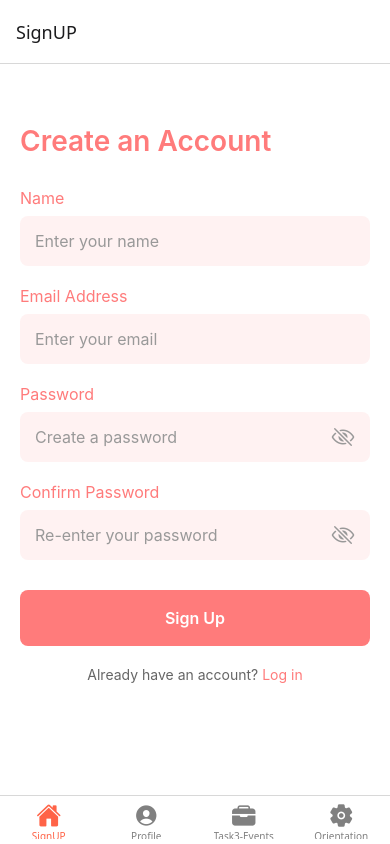
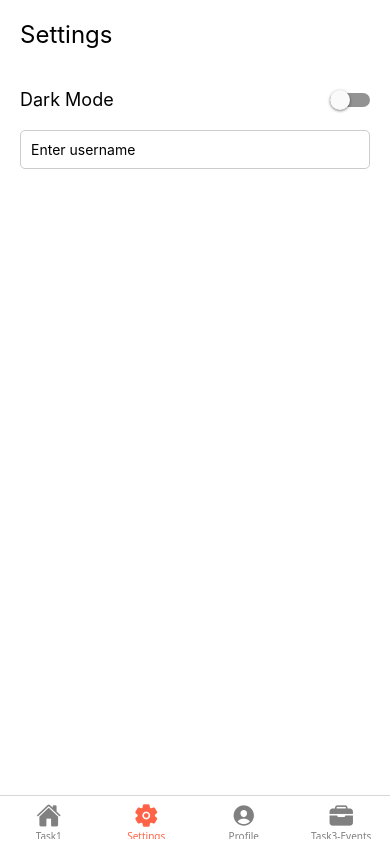
Before and after one commit to Umar-dev23/FundX, a React Native app: screen /Settings in a window 390 px wide. Built offline with nearby package versions, Linux system fonts and the light colour scheme; what expo-notifications would draw is missing.

Commit message:
Tasks of 24-03-2025 are done

```diff
--- a/screens/NavigationHeader.js
+++ b/screens/NavigationHeader.js
@@ -1,55 +1,56 @@
 // navigationHeader.js
-import React from 'react';
-import { createBottomTabNavigator } from '@react-navigation/bottom-tabs';
-import { Ionicons } from '@expo/vector-icons';
+import React from "react";
+import { createBottomTabNavigator } from "@react-navigation/bottom-tabs";
+import { Ionicons } from "@expo/vector-icons";
 
-import SignupScreen from './SignupScreen';
-import ProfileScreen from './ProfileScreen';
-import buttonEvents from "./buttonEvents"
-import OrientataionScreen from './Orientationscreen';
-
+import SignupScreen from "./SignupScreen";
+import ProfileScreen from "./ProfileScreen";
+import buttonEvents from "./buttonEvents";
+import OrientataionScreen from "./Orientationscreen";
+import T1Welcome from "./Tasks/T1Welcome";
+import T2Settings from "./Tasks/T2Settings";
 
 const Tab = createBottomTabNavigator();
 
 export default function NavigationHeader() {
   return (
     <Tab.Navigator
-            initialRouteName="SignUP"
+      initialRouteName="Task1"
       screenOptions={({ route }) => ({
         // Configure icons based on the route/screen name
         tabBarIcon: ({ color, size }) => {
           let iconName;
 
           switch (route.name) {
-                        case 'SignUP':
-                            iconName = 'home';
+            case "Task1":
+              iconName = "home";
               break;
-                        case 'Profile':
-                            iconName = 'person-circle';
+            case "Settings":
+              iconName = "settings";
               break;
-                        case 'Task3-Events':
-                            iconName = 'briefcase';
+            case "Profile":
+              iconName = "person-circle";
               break;
-                        case 'Orientation':
-                            iconName = 'settings';
+            case "Task3-Events":
+              iconName = "briefcase";
               break;
             default:
-                            iconName = 'ellipse';
+              iconName = "ellipse";
               break;
           }
 
           return <Ionicons name={iconName} size={size} color={color} />;
         },
         // Active/inactive colors, etc.
-                tabBarActiveTintColor: 'tomato',
-                tabBarInactiveTintColor: 'gray',
-                headerShown: true, // Show/hide top header if you want
+        tabBarActiveTintColor: "tomato",
+        tabBarInactiveTintColor: "gray",
+        headerShown: false, // Show/hide top header if you want
       })}
     >
-            <Tab.Screen name="SignUP" component={SignupScreen} />
+      <Tab.Screen name="Task1" component={T1Welcome} />
+      <Tab.Screen name="Settings" component={T2Settings} />
       <Tab.Screen name="Profile" component={ProfileScreen} />
       <Tab.Screen name="Task3-Events" component={buttonEvents} />
-            <Tab.Screen name="Orientation" component={OrientataionScreen} />
     </Tab.Navigator>
   );
 }
--- /dev/null
+++ b/screens/Tasks/T1Welcome.js
@@ -0,0 +1,86 @@
+import React, { useState, useContext } from "react";
+import {
+  ScrollView,
+  View,
+  StyleSheet,
+  Text,
+  TextInput,
+  TouchableOpacity,
+} from "react-native";
+
+const T1Welcome = () => {
+  const [name, setName] = useState("");
+  const [title, setTitle] = useState("Welcome to MyApp");
+  const handleSubmit = () => {
+    setTitle(`Welcome ${name}!`);
+  };
+  return (
+    <ScrollView style={styles.scrollView}>
+      <View style={styles.container}>
+        <Text style={styles.textView}>{title}</Text>
+        <Text style={styles.subText}>Wanted to Change the Title?</Text>
+
+        <TextInput
+          style={styles.input}
+          placeholder="input..."
+          onChangeText={(text) => {
+            setName(text);
+          }}
+        />
+
+        <TouchableOpacity style={styles.button} onPress={handleSubmit}>
+          <Text style={styles.buttonText}>CHANGE</Text>
+        </TouchableOpacity>
+      </View>
+    </ScrollView>
+  );
+};
+
+export default T1Welcome;
+
+const styles = StyleSheet.create({
+  scrollView: {
+    flex: 1,
+    backgroundColor: "#f0e68c",
+  },
+  container: {
+    padding: 20,
+    paddingBottom: 40, // Extra space at bottom
+    alignItems: "center",
+  },
+  textView: {
+    color: "#000",
+    padding: 10,
+    fontSize: 26,
+    fontWeight: 800,
+  },
+  subText: {
+    color: "#292",
+    fontSize: 14,
+    fontWeight: 500,
+    marginBottom: 20,
+  },
+  button: {
+    backgroundColor: "#FF7B7B",
+    borderRadius: 8,
+    paddingVertical: 7,
+    paddingHorizontal: 14,
+    alignItems: "center",
+    marginTop: 10,
+    marginBottom: 20,
+    borderColor: "#000",
+    borderWidth: 2,
+  },
+  buttonText: {
+    color: "#fff",
+    fontSize: 16,
+    fontWeight: "600",
+  },
+  input: {
+    backgroundColor: "#FFF2F2",
+    borderRadius: 6,
+    padding: 9,
+    marginBottom: 20,
+    fontSize: 13,
+  },
+});
--- /dev/null
+++ b/screens/Tasks/T2Settings.js
@@ -0,0 +1,93 @@
+import React, { useState, useEffect } from "react";
+import { View, Text, Switch, TextInput, StyleSheet } from "react-native";
+import AsyncStorage from "@react-native-async-storage/async-storage";
+
+const T2Settings = () => {
+  const [darkMode, setDarkMode] = useState(false);
+  const [username, setUsername] = useState("");
+
+  // Load saved preferences when the screen loads
+  useEffect(() => {
+    const loadPreferences = async () => {
+      const savedDarkMode = await AsyncStorage.getItem("darkMode");
+      const savedUsername = await AsyncStorage.getItem("username");
+      if (savedDarkMode !== null) setDarkMode(JSON.parse(savedDarkMode));
+      if (savedUsername) setUsername(savedUsername);
+    };
+    loadPreferences();
+  }, []);
+
+  // Save preferences whenever they change
+  const savePreferences = async (newDarkMode, newUsername) => {
+    await AsyncStorage.setItem("darkMode", JSON.stringify(newDarkMode));
+    await AsyncStorage.setItem("username", newUsername);
+  };
+
+  return (
+    <View
+      style={[
+        styles.container,
+        darkMode ? styles.darkContainer : styles.lightContainer,
+      ]}
+    >
+      <Text style={styles.title}>Settings</Text>
+
+      <View style={styles.row}>
+        <Text style={styles.label}>Dark Mode</Text>
+        <Switch
+          value={darkMode}
+          onValueChange={(value) => {
+            setDarkMode(value);
+            savePreferences(value, username);
+          }}
+        />
+      </View>
+
+      <TextInput
+        style={styles.input}
+        placeholder="Enter username"
+        value={username}
+        onChangeText={(text) => {
+          setUsername(text);
+          savePreferences(darkMode, text);
+        }}
+      />
+    </View>
+  );
+};
+
+export default T2Settings;
+
+const styles = StyleSheet.create({
+  container: {
+    flex: 1,
+    padding: 20,
+  },
+  lightContainer: {
+    backgroundColor: "#fff",
+  },
+  darkContainer: {
+    backgroundColor: "#333",
+  },
+  title: {
+    fontSize: 24,
+    marginBottom: 20,
+    color: "black",
+  },
+  row: {
+    flexDirection: "row",
+    alignItems: "center",
+    justifyContent: "space-between",
+    marginVertical: 20,
+  },
+  label: {
+    fontSize: 18,
+    color: "black",
+  },
+  input: {
+    borderWidth: 1,
+    borderColor: "#ccc",
+    padding: 10,
+    borderRadius: 5,
+  },
+});
--- a/screens/createCompany.js
+++ b/screens/createCompany.js
@@ -8,7 +8,7 @@ import {
   Alert,
   Platform,
 } from "react-native";
-import Title from "./../components/title.js"; // ✅ Import correctly with an uppercase "Title"
+import Title from "./../components/title.js";
 import { Picker } from "@react-native-picker/picker";
 import Button from "./../components/buttons.js";
 import * as DocumentPicker from "expo-document-picker";
```
Lines whose indentation alone changed are shown as unchanged.
